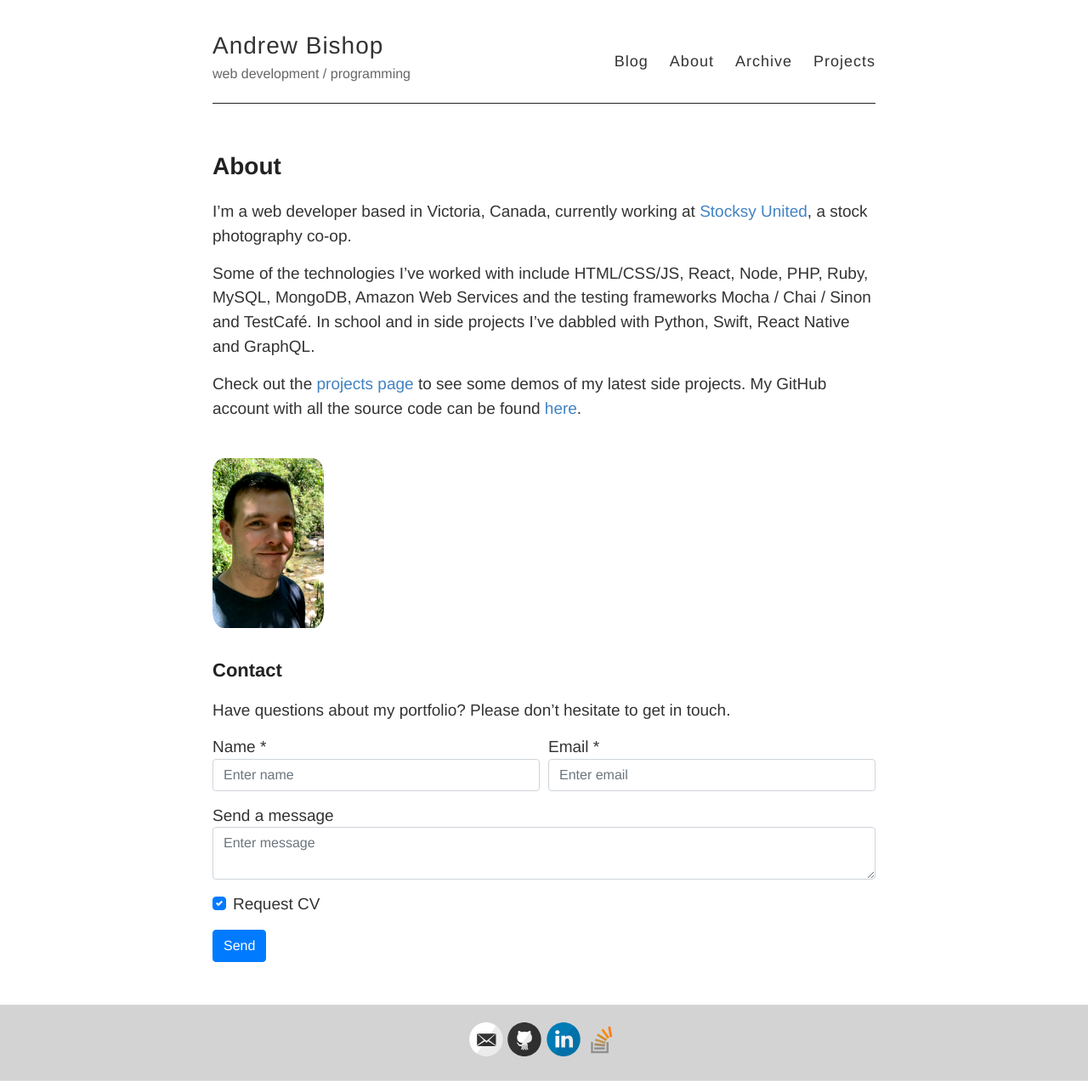
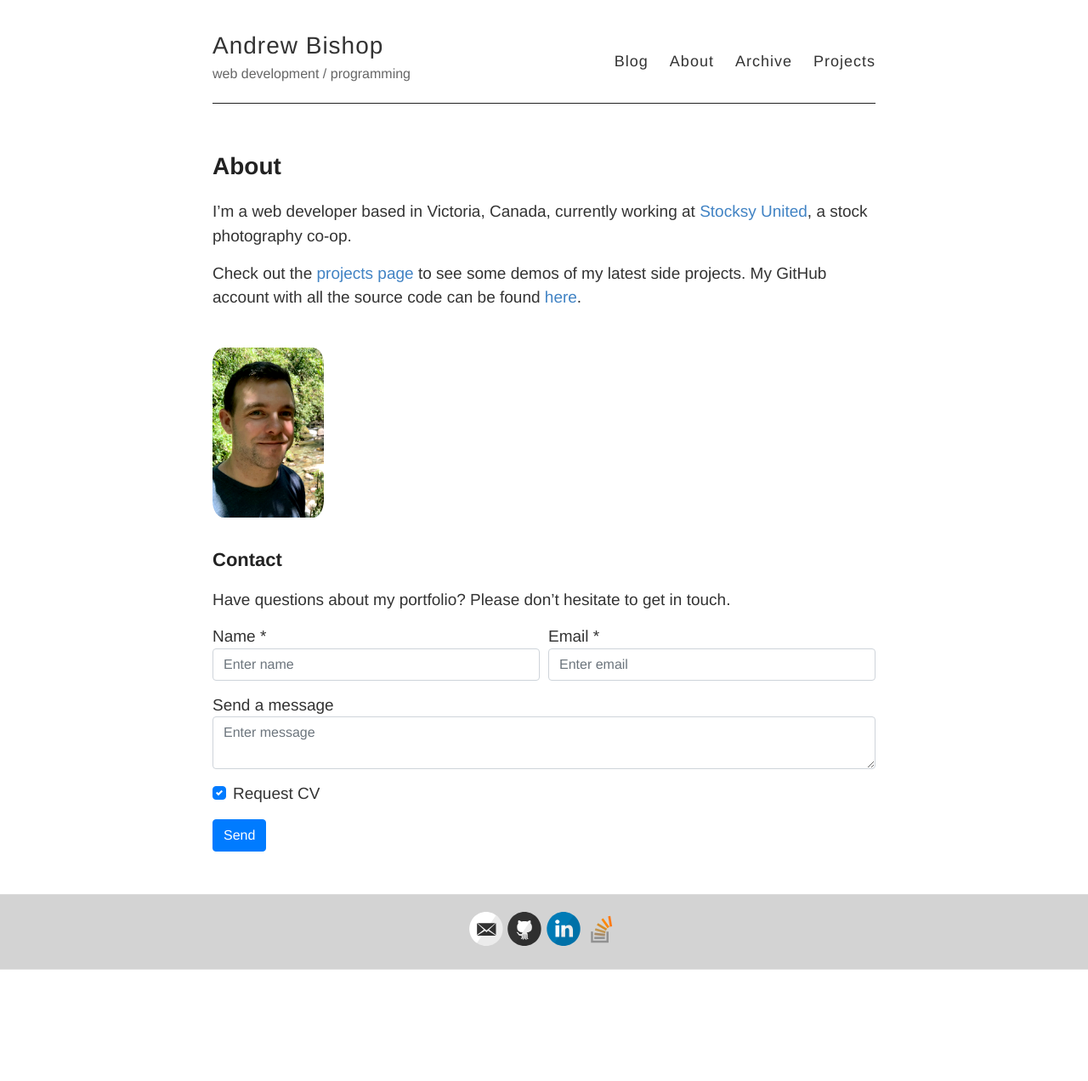
Before and after one commit to a-bishop/old_blog, a Jekyll site: the page built from about.md, in a window 1280 px wide. Shown: the whole page at 85% size. Built offline with Jekyll 4.4.1, drawn with Linux system fonts in a browser that asks for light colours; nearby versions of some CDN libraries; after the commit the page ends 1141 px from its top, so only the background shows below that.

Commit message:
Update about.md

```diff
--- a/about.md
+++ b/about.md
@@ -6,8 +6,6 @@ permalink: /about/
 
 
 I'm a web developer based in Victoria, Canada, currently working at [Stocksy United](https://www.stocksy.com/), a stock photography co-op.
-
-Some of the technologies I've worked with include HTML/CSS/JS, React, Node, PHP, Ruby, MySQL, MongoDB, Amazon Web Services and the testing frameworks Mocha / Chai / Sinon and TestCafé. In school and in side projects I've dabbled with Python, Swift, React Native and GraphQL.
 
 Check out the [projects page]( {{ "./projects" | relative_url }} ) to see some demos of my latest side projects. My GitHub account with all the source code can be found [here](https://github.com/a-bishop).
 
```
